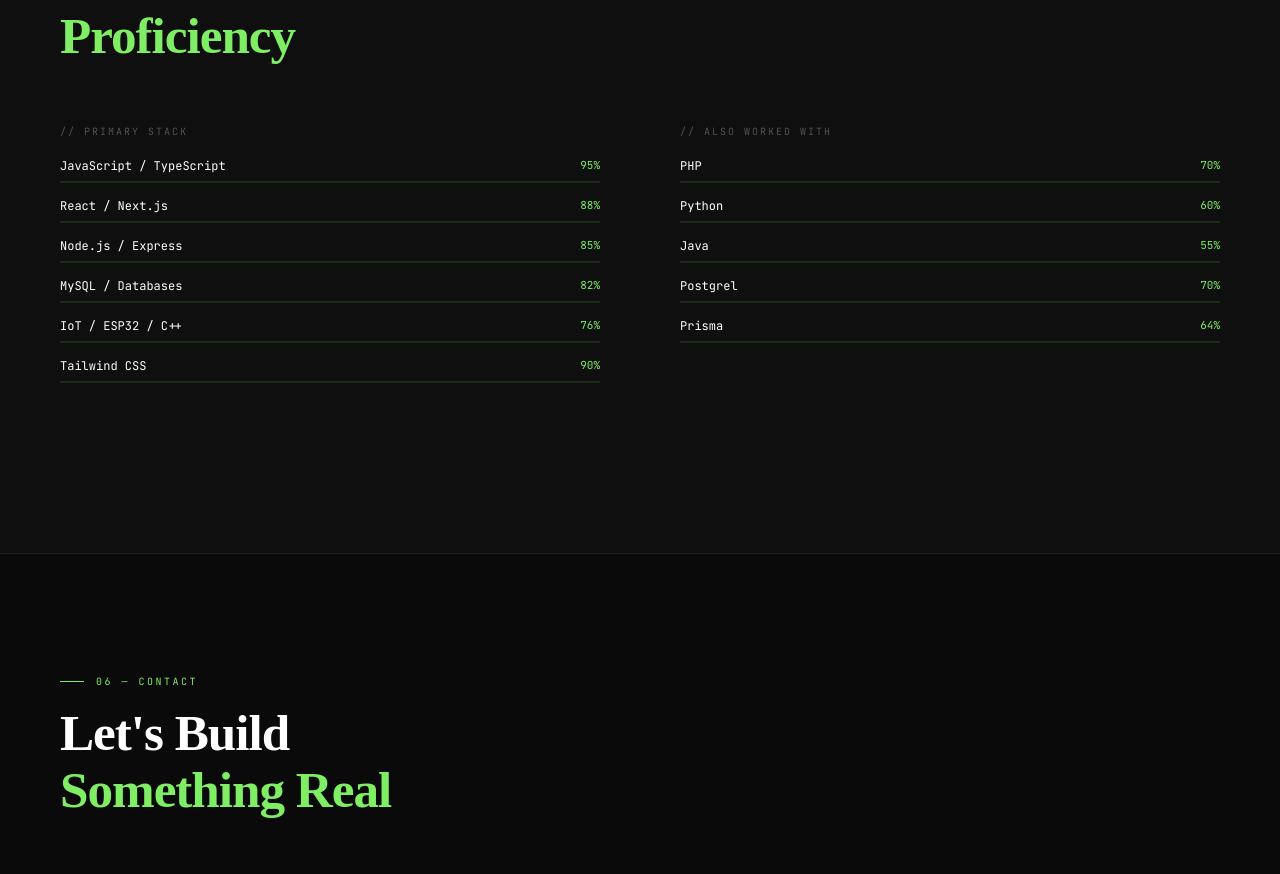
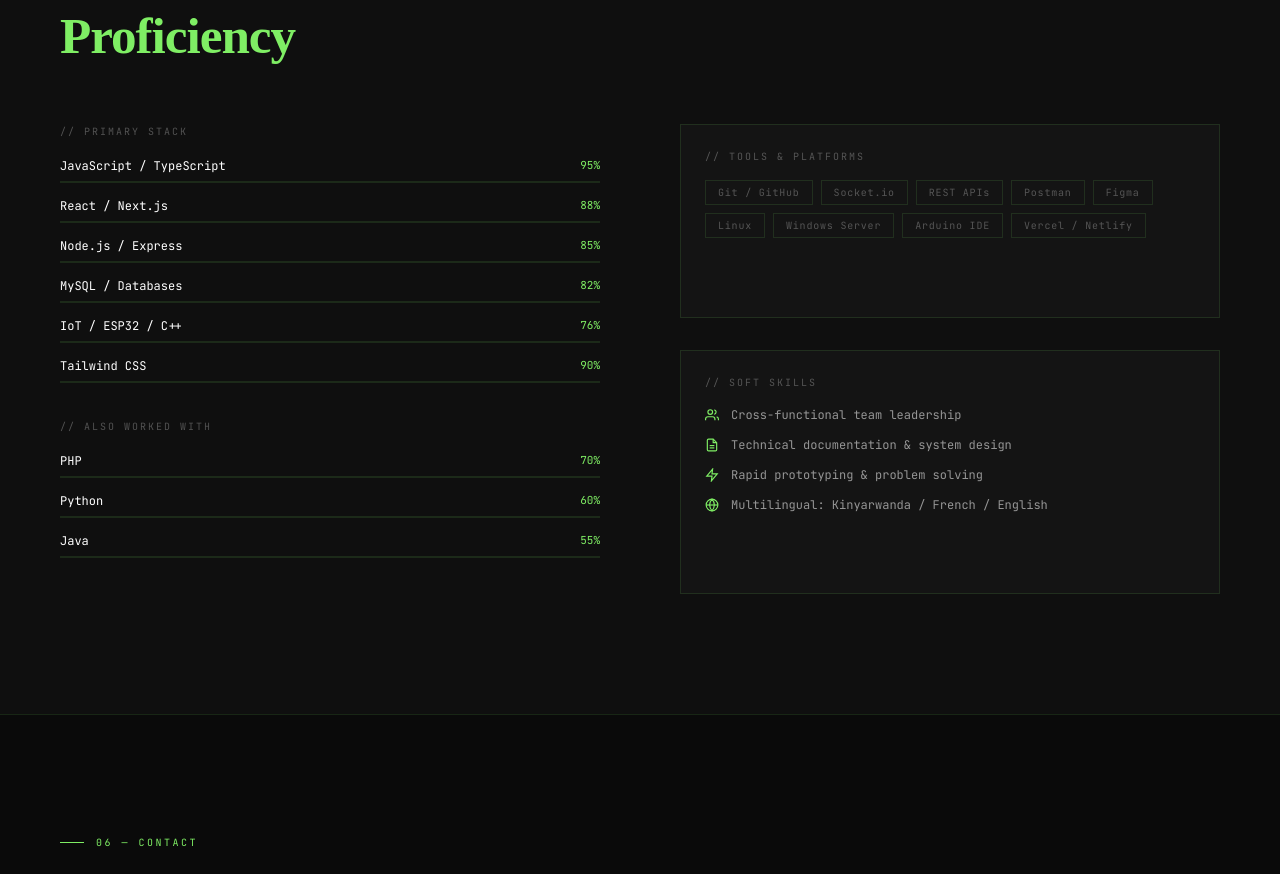
Before and after one commit to mugisha12john/My-portfolio, a React (Vite) app: page / in a window 1280 px wide. Shown: the part 7210-8084 px from the top of the page. Built offline with nearby package versions, Linux system fonts and the light colour scheme; a web font is replaced by a local one.

Commit message:
Normalize skills section utility classes

```diff
--- a/src/components/sections/Skills.tsx
+++ b/src/components/sections/Skills.tsx
@@ -32,9 +32,92 @@ const Skills: React.FC = () => {
         { name: "PHP", level: 70 },
         { name: "Python", level: 60 },
         { name: "Java", level: 55 },
-        { name: "Postgrel", level: 70 },
-        { name: "Prisma", level: 64 },
       ],
+    },
+  ];
+
+  const toolsAndPlatforms = [
+    "Git / GitHub",
+    "Socket.io",
+
+    "REST APIs",
+    "Postman",
+    "Figma",
+    "Linux",
+    "Windows Server",
+    "Arduino IDE",
+
+    "Vercel / Netlify",
+  ];
+
+  const softSkills = [
+    {
+      label: "Cross-functional team leadership",
+      icon: (
+        <svg
+          width="14"
+          height="14"
+          viewBox="0 0 24 24"
+          fill="none"
+          stroke="currentColor"
+          strokeWidth="2"
+        >
+          <path d="M17 21v-2a4 4 0 0 0-4-4H5a4 4 0 0 0-4 4v2" />
+          <circle cx="9" cy="7" r="4" />
+          <path d="M23 21v-2a4 4 0 0 0-3-3.87" />
+          <path d="M16 3.13a4 4 0 0 1 0 7.75" />
+        </svg>
+      ),
+    },
+    {
+      label: "Technical documentation & system design",
+      icon: (
+        <svg
+          width="14"
+          height="14"
+          viewBox="0 0 24 24"
+          fill="none"
+          stroke="currentColor"
+          strokeWidth="2"
+        >
+          <path d="M14 2H6a2 2 0 0 0-2 2v16a2 2 0 0 0 2 2h12a2 2 0 0 0 2-2V8z" />
+          <polyline points="14 2 14 8 20 8" />
+          <line x1="16" y1="13" x2="8" y2="13" />
+          <line x1="16" y1="17" x2="8" y2="17" />
+        </svg>
+      ),
+    },
+    {
+      label: "Rapid prototyping & problem solving",
+      icon: (
+        <svg
+          width="14"
+          height="14"
+          viewBox="0 0 24 24"
+          fill="none"
+          stroke="currentColor"
+          strokeWidth="2"
+        >
+          <polygon points="13 2 3 14 12 14 11 22 21 10 12 10 13 2" />
+        </svg>
+      ),
+    },
+    {
+      label: "Multilingual: Kinyarwanda / French / English",
+      icon: (
+        <svg
+          width="14"
+          height="14"
+          viewBox="0 0 24 24"
+          fill="none"
+          stroke="currentColor"
+          strokeWidth="2"
+        >
+          <circle cx="12" cy="12" r="10" />
+          <line x1="2" y1="12" x2="22" y2="12" />
+          <path d="M12 2a15.3 15.3 0 0 1 4 10 15.3 15.3 0 0 1-4 10 15.3 15.3 0 0 1-4-10 15.3 15.3 0 0 1 4-10z" />
+        </svg>
+      ),
     },
   ];
 
@@ -61,18 +144,19 @@ const Skills: React.FC = () => {
   }, []);
 
   return (
-    <section id="skills" className="relative py-[120px] px-[60px] bg-bg-2">
+    <section id="skills" className="relative py-30 px-15 bg-bg-2">
       <div className="section-label font-mono text-[10px] text-green tracking-[0.25em] uppercase mb-4 flex items-center gap-3 before:content-[''] before:block before:w-6 before:h-px before:bg-green">
         Skills
       </div>
 
-      <h2 className="section-title text-[clamp(32px,4vw,52px)] font-black leading-[1.1] tracking-[-0.02em] mb-[60px]">
+      <h2 className="section-title text-[clamp(32px,4vw,52px)] font-black leading-[1.1] tracking-[-0.02em] mb-15">
         Technical
         <br />
         <span className="text-green">Proficiency</span>
       </h2>
 
       <div className="skills-layout grid grid-cols-1 lg:grid-cols-2 gap-20">
+        <div className="skills-left">
           {skillGroups.map((group, groupIndex) => (
             <div key={groupIndex} className="skill-group mb-9">
               <h3 className="skill-group-title font-mono text-[10px] text-text-muted tracking-[0.2em] uppercase mb-4.5">
@@ -96,7 +180,7 @@ const Skills: React.FC = () => {
                         skillRefs.current[`${groupIndex}-${skillIndex}`] = el;
                       }}
                       data-skill={`${groupIndex}-${skillIndex}`}
-                    className="skill-fill absolute top-0 left-0 h-full bg-green origin-left transition-transform duration-[1s] ease-[cubic-bezier(0.16,1,0.3,1)]"
+                      className="skill-fill absolute top-0 left-0 h-full bg-green origin-left transition-transform duration-1000 ease-[cubic-bezier(0.16,1,0.3,1)]"
                       style={{
                         transform: visibleSkills.has(
                           `${groupIndex}-${skillIndex}`,
@@ -111,6 +195,42 @@ const Skills: React.FC = () => {
             </div>
           ))}
         </div>
+
+        <div className="skills-right grid gap-8">
+          <div className="skills-card bg-bg-3 border border-[rgba(127,238,100,0.12)] p-6">
+            <h3 className="font-mono text-[10px] text-text-muted tracking-[0.2em] uppercase mb-4">
+              // Tools & Platforms
+            </h3>
+            <div className="flex flex-wrap gap-2">
+              {toolsAndPlatforms.map((tool) => (
+                <span
+                  key={tool}
+                  className="font-mono text-[10px] text-text-muted border border-[rgba(127,238,100,0.12)] px-3 py-1 tracking-[0.08em]"
+                >
+                  {tool}
+                </span>
+              ))}
+            </div>
+          </div>
+
+          <div className="skills-card bg-bg-3 border border-[rgba(127,238,100,0.12)] p-6">
+            <h3 className="font-mono text-[10px] text-text-muted tracking-[0.2em] uppercase mb-4">
+              // Soft Skills
+            </h3>
+            <div className="flex flex-col gap-3">
+              {softSkills.map((skill) => (
+                <div
+                  key={skill.label}
+                  className="flex items-start gap-3 font-mono text-[12px] text-text-dim"
+                >
+                  <span className="text-green mt-0.5">{skill.icon}</span>
+                  <span>{skill.label}</span>
+                </div>
+              ))}
+            </div>
+          </div>
+        </div>
+      </div>
     </section>
   );
 };
```
Lines whose indentation alone changed are shown as unchanged.
